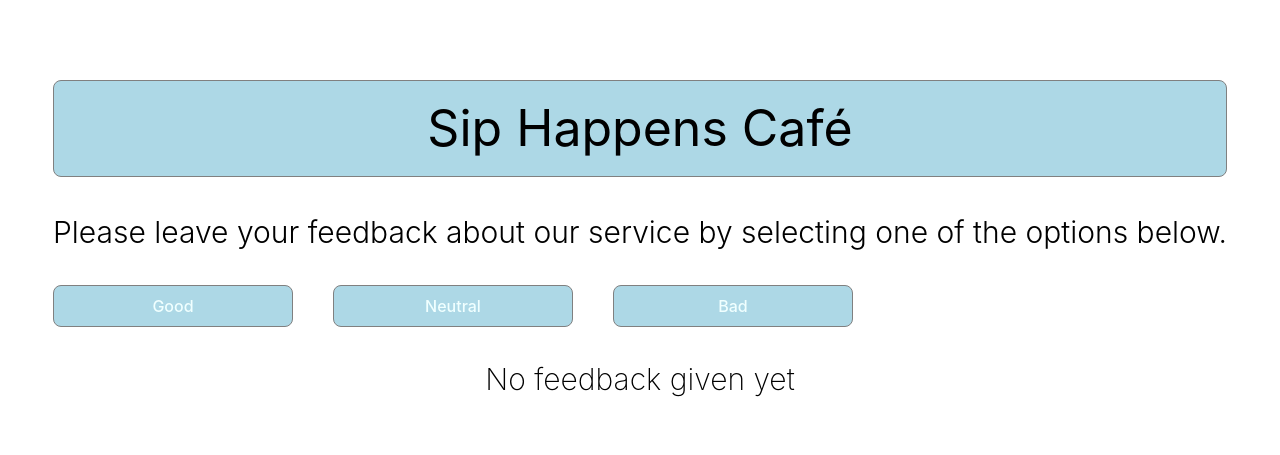
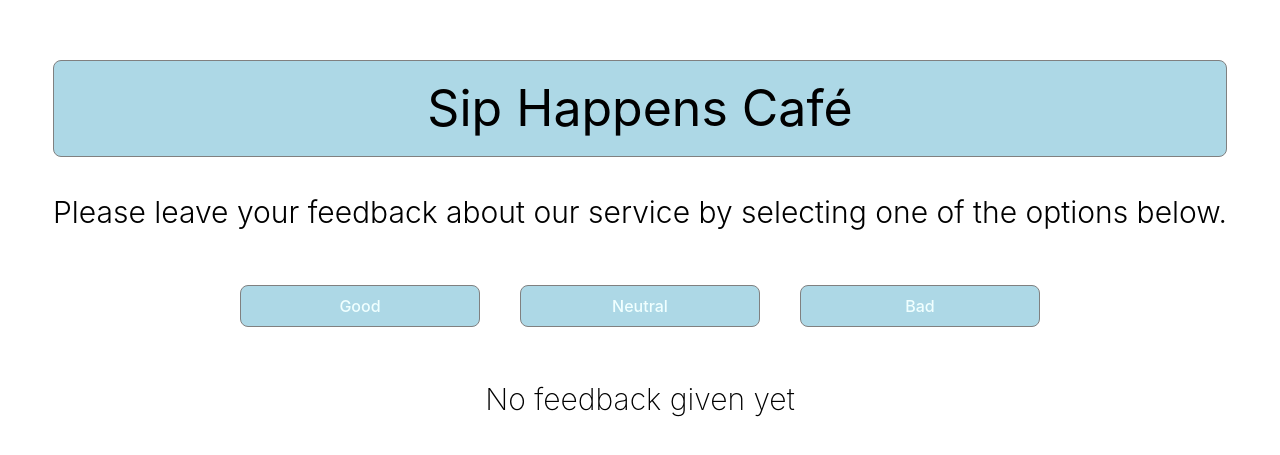
Before and after one commit to SofiiaPol/goit-react-hw-02, a React (Vite) app: page / in a window 1280 px wide. Shown: the part 161-616 px from the top of the page. Built offline with nearby package versions, Linux system fonts and the light colour scheme.

Commit message:
fix buttons styles

```diff
--- a/src/components/Options/Options.module.css
+++ b/src/components/Options/Options.module.css
@@ -3,7 +3,8 @@
   flex-direction: row;
   align-items: center;
   max-width: 800px;
-  margin: 20px 0;
+  margin: 0 auto;
+  padding: 20px 0;
   gap: 40px;
 }
 
```
